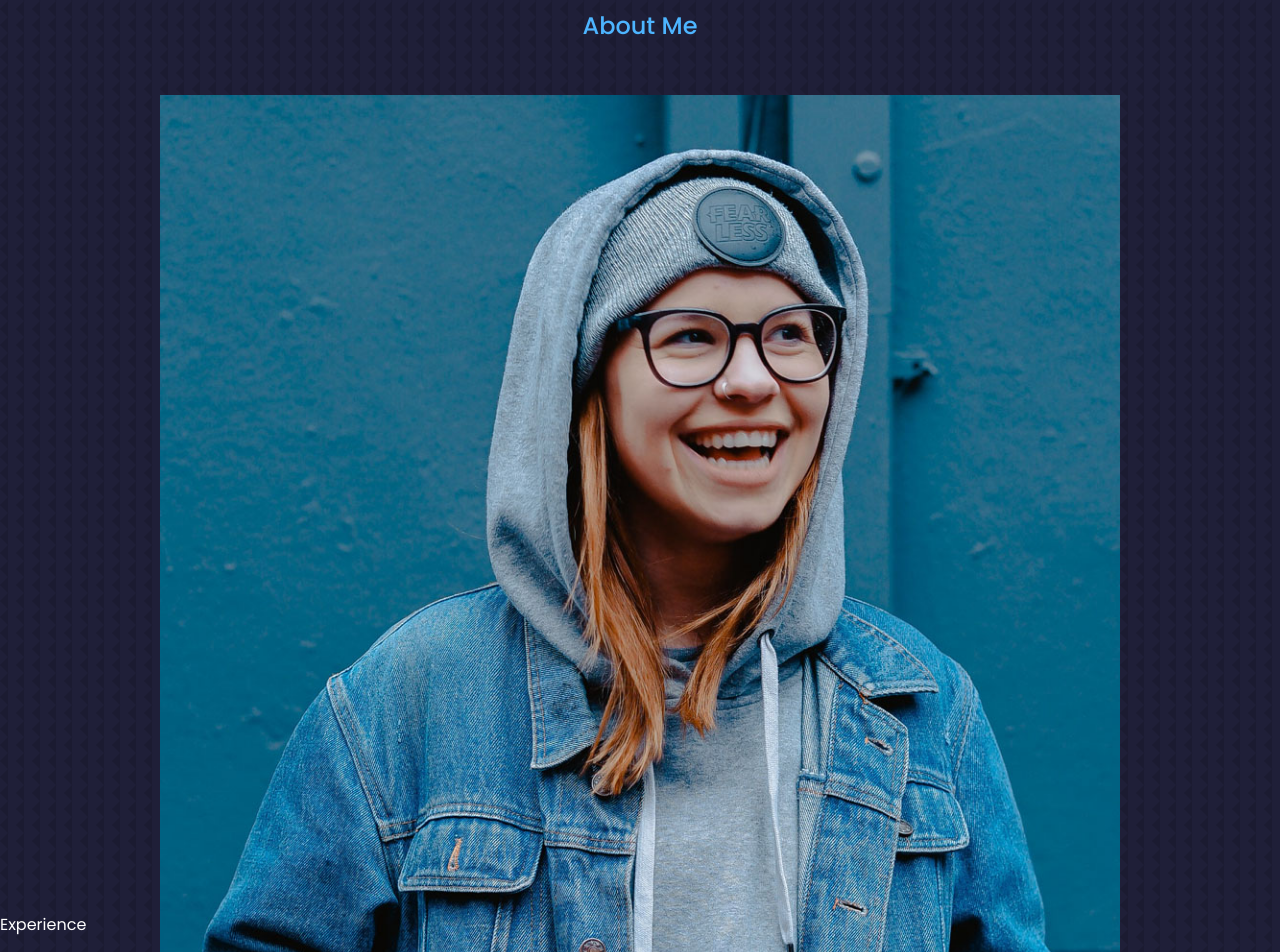
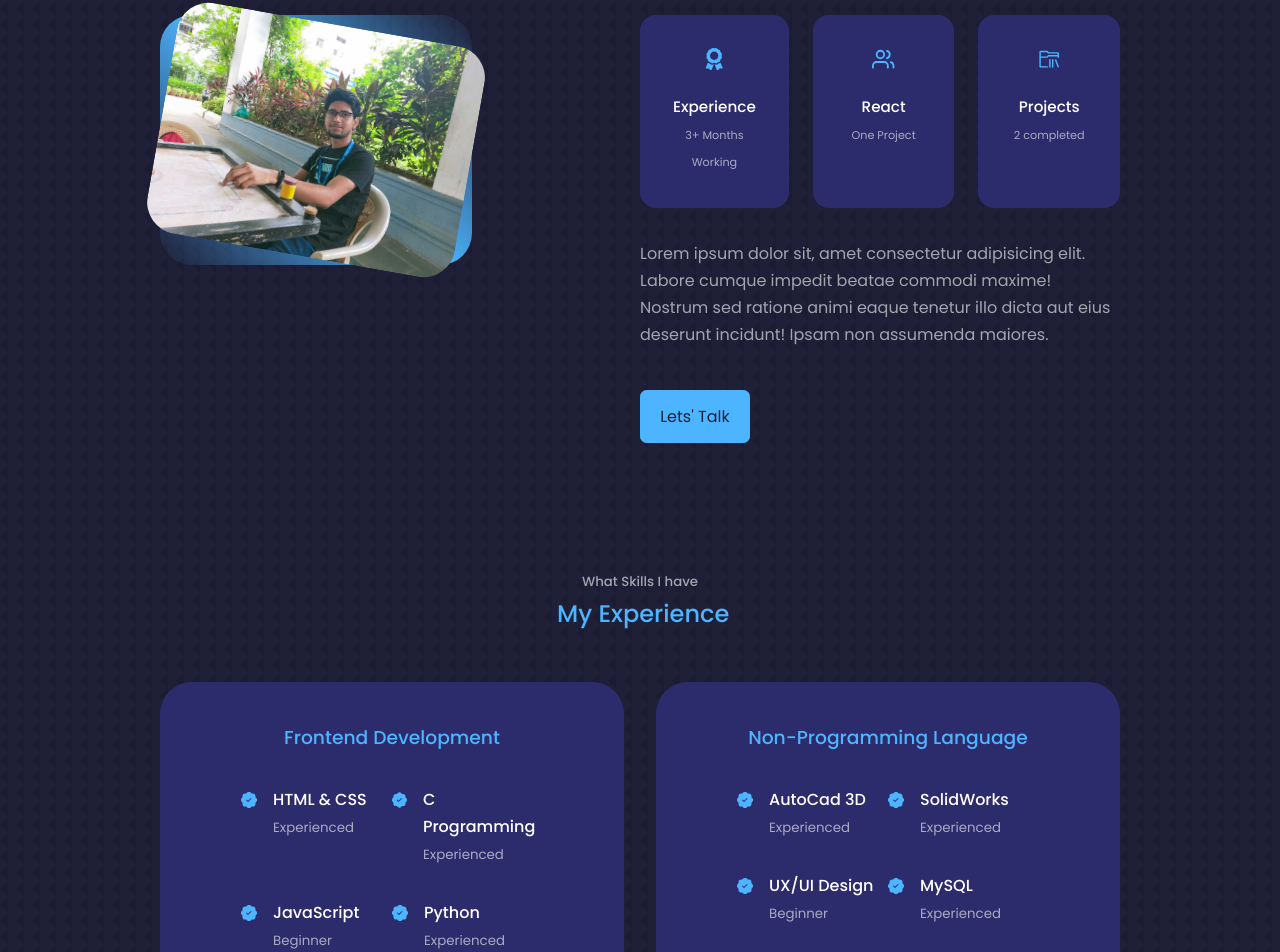
Before and after one commit to AyushGupta2114/Portfolio, a React (Create React App) app in the folder react-portfolio-website-1/: page / in a window 1280 px wide. Shown: the part 1279-2231 px from the top of the page. Built offline with nearby package versions, Linux system fonts and the light colour scheme.

Commit message:
Experience done

```diff
--- a/react-portfolio-website-1/src/Components/about/About.jsx
+++ b/react-portfolio-website-1/src/Components/about/About.jsx
@@ -1,6 +1,6 @@
 import React from 'react'
 import './about.css'
-import ME from '../../assets/me-about.jpg'
+import ME from '../../assets/carrom2.jpeg'
 import {FaAward} from 'react-icons/fa'
 import {FiUsers} from 'react-icons/fi'
 import {VscFolderLibrary} from 'react-icons/vsc'
@@ -9,16 +9,18 @@ const About = () => {
     <section id='about'>
       <h5>
       Get to Know
-    </h5>
-    <h2>About Me</h2>
-    <div className="container about__container">
-      <div className="about__me">
-        <img src={ME} alt="About Image"/>
+      </h5>
+      <h2>About Me
+      </h2>
+    <div className='container about__container'>
+      <div className='about__me'>
+        <div className='about__me-image'>
+        <img src={ME} alt='About Image'/>
+        </div>
       </div>
-    </div>
 
-    <div className="about__content">
-      <div className="about__cards">
+    <div className='about__content'>
+      <div className='about__cards'>
         <article className='about__card'>
           <FaAward className='about__icon'/>
           <h5>Experience</h5>
@@ -42,6 +44,7 @@ const About = () => {
 
       <a href='#contact' className='btn btn-primary'>Lets' Talk</a>
     </div>
+    </div>
     </section>
 
   )
--- a/react-portfolio-website-1/src/Components/about/about.css
+++ b/react-portfolio-website-1/src/Components/about/about.css
@@ -0,0 +1,106 @@
+.about__container{
+    display: grid;
+    grid-template-columns: 35% 50%;
+    gap:15%;
+}
+.about__me{
+    width:93%;
+    aspect-ratio: 1.25/1;
+    border-radius:2rem;
+    background: linear-gradient(45deg,
+    transparent,
+    var(--color-primary),
+    transparent);
+    display: grid;
+    place-items:center;
+}
+
+.about__me-image{
+    border-radius: 2rem;
+    overflow:hidden;
+    transform:rotate(10deg);
+    transition:var(--transition);
+    width: auto;
+    height:auto;
+}
+
+.about__me-image:hover{
+    transform: rotate(0);
+}
+
+.about__cards{
+    display:grid;
+    grid-template-columns: repeat(3,1fr);
+    gap:1.5rem;
+}
+
+.about__card {
+    background: var(--color-bg-varient);
+    border:1px solid transparent;
+    border-radius: 1rem;
+    padding:2rem;
+    text-align:center;
+    transition: var(--transition);
+}
+
+.about__card:hover{
+    background: transparent;
+    border-color: var(--color-primary-varient);
+    cursor:default;
+}
+
+.about__icon{
+    color:var(--color-primary);
+    font-size: 1.4rem;
+    margin-bottom: 1rem;
+}
+
+.about__card h5{
+    font-size:0.95rem;
+}
+.about__card small{
+    font-size: 0.7rem;
+    color:var(--color-light);
+}
+
+.about__content p{
+    margin:2rem 0 2.6rem;
+    color:var(--color-light);
+}
+
+/* ====================== MEDIA QUERIES ( MEDIUM DEVICES)==============*/
+@media screen and (max-width:1024px){
+    .about__container{
+        grid-template-columns: 1fr;
+        gap:0;
+    }
+    .about__me{
+        width:50%;
+        margin:2rem auto 4rem;
+    }
+
+    .about__content p{
+        margin:1rem 0 1.5rem;
+    }
+
+}
+
+/* ====================== MEDIA QUERIES ( Small DEVICES)==============*/
+@media screen and (max-width:600px){
+    .about__me{
+        width:65%;
+        margin: 0 auto 3rem;
+    }
+
+    .about__cards{
+        grid-template-columns: 1fr 1fr;
+        gap:1rem;
+    }
+    .about__content{
+        text-align:center;
+    }
+
+    .about__content p {
+        margin:1.5rem 0;
+    }
+}
--- a/react-portfolio-website-1/src/Components/experience/Experience.jsx
+++ b/react-portfolio-website-1/src/Components/experience/Experience.jsx
@@ -1,8 +1,92 @@
 import React from 'react'
 import './experience.css'
+import {BsPatchCheckFill} from 'react-icons/bs'
 const Experience = () => {
   return (
-    <section id='experience'>Experience</section>
+    <section id='experience'>
+      <h5>What Skills I have</h5>
+      <h2>&nbsp;My Experience</h2>
+
+      <div className="container experience__container">
+        <div className="experience__frontend">
+          <h3>
+            Frontend Development
+          </h3>
+          <div className="experience__content">
+            <article className='experience__details'>
+              <BsPatchCheckFill className='experience__details-icon'/>
+              <div>
+              <h4>HTML & CSS</h4>
+              <small className='text-light'>Experienced</small>
+              </div>
+            </article>
+            <article className='experience__details'>
+              <BsPatchCheckFill className='experience__details-icon'/>
+              <div>
+              <h4>C Programming</h4>
+              <small className='text-light'>Experienced</small>
+              </div>
+            </article>
+            <article className='experience__details'>
+            <BsPatchCheckFill className='experience__details-icon'/>
+              <div>
+              <h4>JavaScript</h4>
+              <small className='text-light'>Beginner</small>
+              </div>
+            </article>
+            <article className='experience__details'>
+              <BsPatchCheckFill className='experience__details-icon'/>
+              <div>
+              <h4>Python</h4>
+              <small className='text-light'>Experienced</small>
+              </div>
+            </article>
+            <article className='experience__details'>
+              <BsPatchCheckFill className='experience__details-icon'/>
+              <div>
+              <h4>C++</h4>
+              <small className='text-light'>Experienced</small>
+              </div>
+            </article>
+          </div>
+        </div>
+        <div className='experience__backend'>
+        <h3>
+            Non-Programming Language
+          </h3>
+          <div className="experience__content">
+            <article className='experience__details'>
+              <BsPatchCheckFill className='experience__details-icon'/>
+              <div>
+              <h4>AutoCad 3D</h4>
+              <small className='text-light'>Experienced</small>
+              </div>
+            </article>
+            <article className='experience__details'>
+              <BsPatchCheckFill className='experience__details-icon'/>
+              <div>
+              <h4>SolidWorks</h4>
+              <small className='text-light'>Experienced</small>
+              </div>
+            </article>
+            <article className='experience__details'>
+              <BsPatchCheckFill className='experience__details-icon'/>
+              <div>
+              <h4>UX/UI Design</h4>
+              <small className='text-light'>Beginner</small>
+              </div>
+            </article>
+            <article className='experience__details'>
+              <BsPatchCheckFill className='experience__details-icon'/>
+              <div>
+                <h4>MySQL</h4>
+              <small className='text-light'>Experienced</small>
+              </div>
+            </article>
+          </div>
+        </div>
+      </div>
+    </section>
   )
 }
 
--- a/react-portfolio-website-1/src/Components/experience/experience.css
+++ b/react-portfolio-website-1/src/Components/experience/experience.css
@@ -0,0 +1,68 @@
+.experience__container{
+    display:grid;
+    grid-template-columns: 1fr 1fr;
+    gap:2rem;
+}
+
+.experience__container>div{
+    background: var(--color-bg-varient);
+    padding:2.4rem 5rem;
+    border-radius:2rem;
+    border:1px solid transparent;
+    transition: var(--transition);
+}
+
+.experience__container>div:hover{
+    background: transparent;
+    border-color: var(--color-bg-varient);
+    cursor: default;
+}
+
+.experience__container>div h3{
+    text-align:center;
+    margin-bottom: 2rem;
+    color:var(--color-primary)
+}
+
+.experience__content{
+    display:grid;
+    grid-template-columns: 1fr 1fr;
+    row-gap:2rem;
+}
+
+.experience__details{
+    display:flex;
+    gap:1rem;
+}
+
+.experience__details-icon{
+    margin-top:6px;
+    color:var(--color-primary);
+}
+
+/* ====================== MEDIA QUERIES ( MEDIUM DEVICES)==============*/
+@media screen and (max-width:1024px){
+    .experience__container{
+        grid-template-columns: 1fr
+    }
+    .experience__container>div{
+        width:80%;
+        padding:2rem;
+        margin:0 auto;
+    }
+    .experience__content{
+        padding: 1rem;
+    }
+}
+
+/* ====================== MEDIA QUERIES ( Small DEVICES)==============*/
+@media screen and (max-width:600px){
+    .experience__container{
+        gap:1rem;
+    }
+
+    .experience__container>div{
+        width:100%;
+        padding: 2rem 1rem;
+    }
+}
--- a/react-portfolio-website-1/src/Components/header/Header.jsx
+++ b/react-portfolio-website-1/src/Components/header/Header.jsx
@@ -1,14 +1,14 @@
 import React from 'react'
 import './header.css'
 import CTA from './CTA'
-import ME from '../../assets/final2.jpg'
+import ME from '../../assets/final.jpg'
 import HeaderSocials from './HeaderSocials'
 const Header = () => {
   return (
     <header>
       <div className="container header__container">
         <h5>
-          Hello I'm
+            Hello I'm
         </h5>
         <h1>
           Ayush Gupta
--- a/react-portfolio-website-1/src/Components/header/header.css
+++ b/react-portfolio-website-1/src/Components/header/header.css
@@ -1,6 +1,6 @@
 header{
     height:100uh;
-    padding-top: 10rem;
+    padding-top: 5rem;
     overflow:hidden;
 }
 
@@ -32,7 +32,8 @@ header{
 
 .header__socials::after{
     content: "";
-    width: 1px;
+    align-self: center;
+    width: 2px;
     height: 2rem;
     background:var(--color-primary);
 }
--- a/react-portfolio-website-1/src/index.css
+++ b/react-portfolio-website-1/src/index.css
@@ -11,7 +11,7 @@
 
 :root {
     --color-bg: #1f1f38;
-    --color-bg-version:#2c2c6c;
+    --color-bg-varient:#2c2c6c;
     --color-primary:#4db5ff;
     --color-primary-varient:rgba(77,181,255,0.4);
     --color-white:#fff;
@@ -59,7 +59,6 @@ h1 {
 
 section {
     margin-top:8rem;
-    height: 100vh;
 }
 
 section > h2,section >h5{
@@ -70,6 +69,7 @@ section > h2,section >h5{
 section > h2{
     color:var(--color-primary);
     margin-bottom: 3rem;
+
 }
 
 .text-light{
@@ -128,9 +128,5 @@ img{
 @media screen and (max-width:600px){
     .container{
         width: var(--container-width-sm);
-
-    }
-    section >h2{
-        margin-top: 2rem; ;
     }
 }
```
